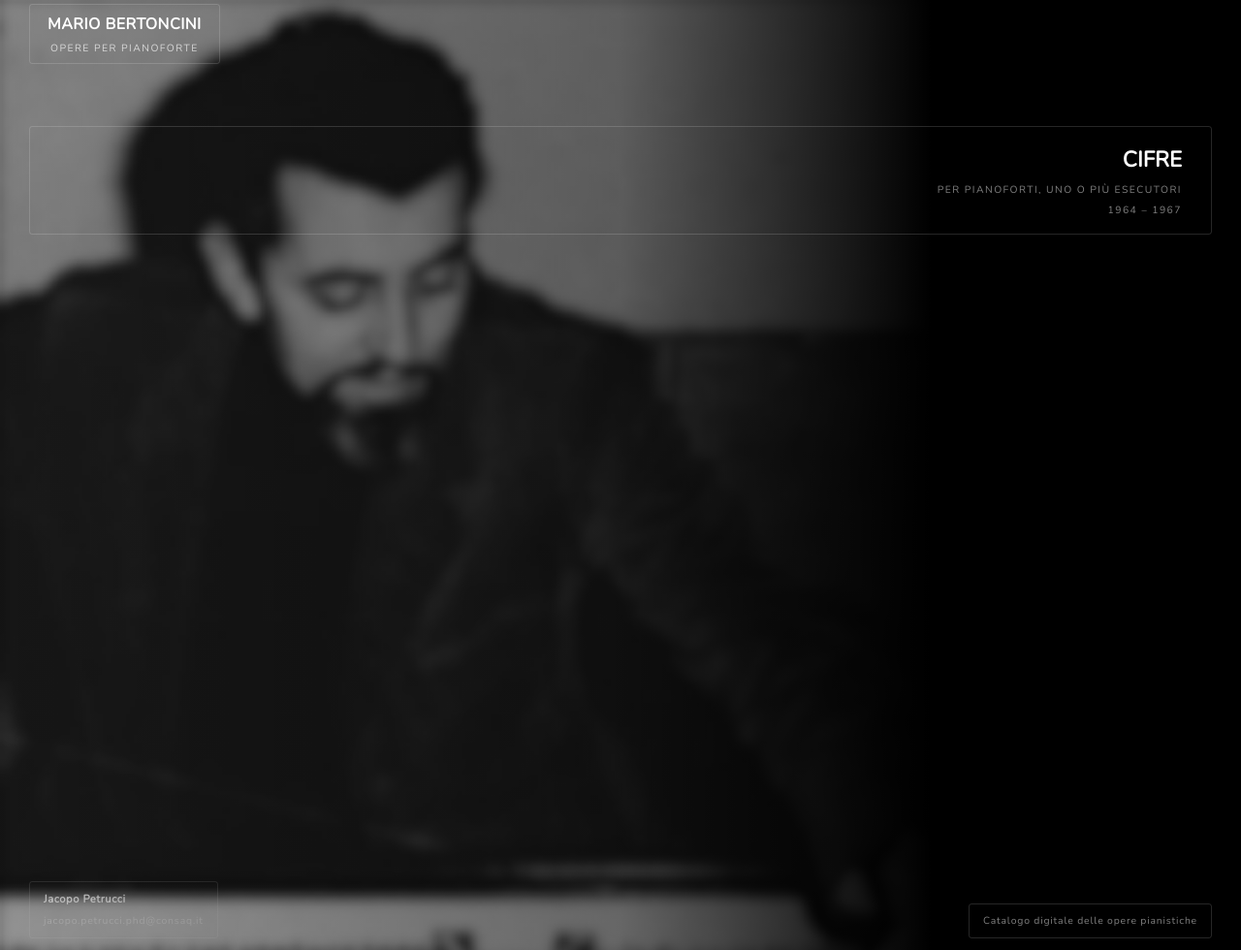
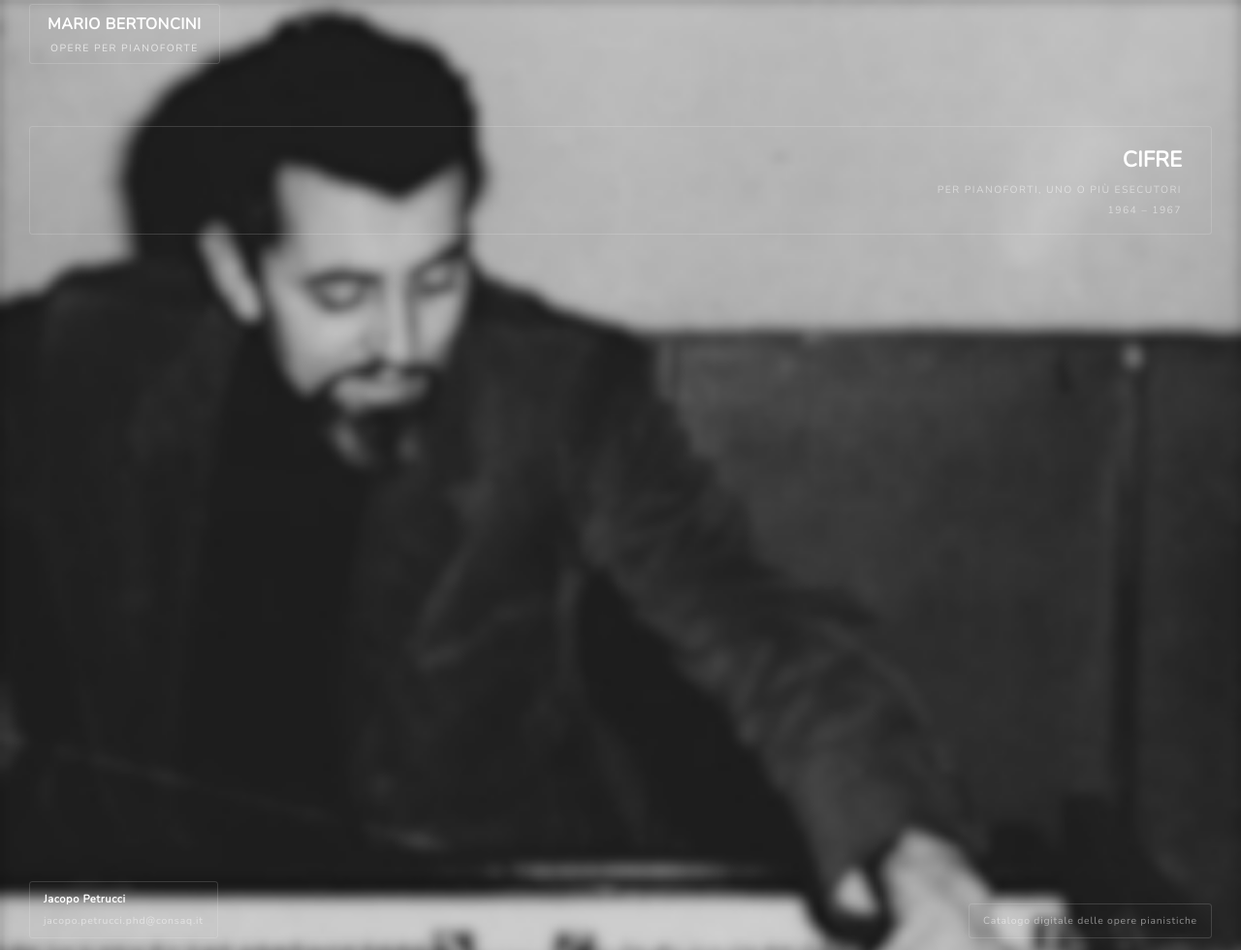
Before and after one commit to JacopoPetrucci/catalogo-bertoncini, a Jekyll site: the page built from index.markdown, in a window 1280 px wide. Shown: the whole page at 97% size. Built offline with Jekyll 4.4.1, drawn with Linux system fonts in a browser that asks for light colours.

Commit message:
Fix animazione footer sinistra uguale a destra

```diff
--- a/assets/main.scss
+++ b/assets/main.scss
@@ -21,12 +21,6 @@
   content: '';
   position: absolute;
   inset: 0;
-  background: linear-gradient(
-    to left,
-    rgba(0, 0, 0) 25%,
-    rgba(0, 0, 0, 0.5) 50%,
-    rgba(0, 0, 0, 0.25) 100%
-  );
   z-index: 1;
   pointer-events: none;
 }
@@ -269,7 +263,8 @@ body.home-page::before {
   text-decoration: none !important;
   position: relative;
   overflow: hidden;
-  transition: border-color 0.3s ease;
+  transition: border-color 0.35s ease;
+  z-index: 2;
 
   &::before {
     content: '';
```
